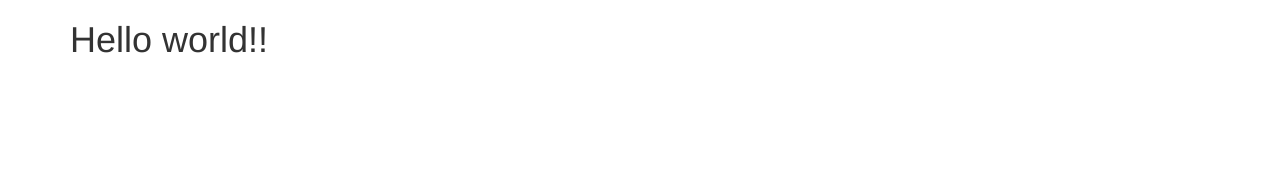
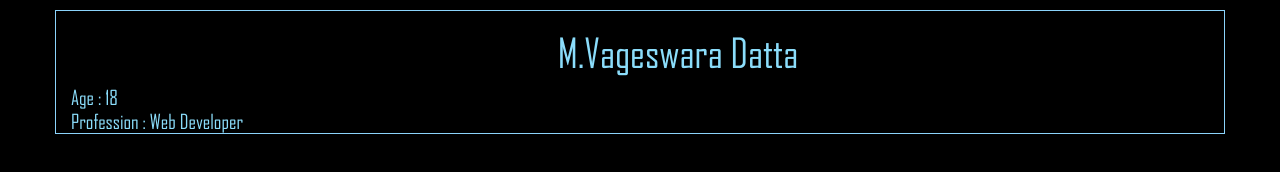
Before and after one commit to Datta973/Datta973.github.io, a plain HTML site: page index.html in a window 1280 px wide. Drawn offline with nearby package versions, Linux system fonts and the light colour scheme.

Commit message:
trying to add jarvis look

```diff
--- a/index.html
+++ b/index.html
@@ -2,14 +2,26 @@
 <meta charset="utf-8">
 <meta name="viewport" content="width=device-width, initial-scale=1">
 <link rel="stylesheet" href="library/bootstrap/css/bootstrap.min.css">
+<link rel="stylesheet" href="library/jquery/jquery-ui/jquery-ui.min.css">
+<link rel="stylesheet" href="src/css/style.css">
 <script src="library/jquery/jquery.min.js"></script>
+<script src="library/jquery/jquery-ui/jquery-ui.min.js"></script>
 <script src="library/bootstrap/js/bootstrap.min.js"></script>
-<title>About Datta</title>
+<title>About</title>
 
 <body>
-    <div class="container" >
-        <h1>Hello world!!</h1>
+    <div class="container">
+
+        <div class="row">
+            <h1 id='title'>M.Vageswara Datta</h1>
+        </div>
+        <div id='stats'>
+            <div>Age : 18</div>
+            <div>Profession : Web Developer</div>
+
+        </div>
     </div>
+    <script src="src/js/worker.js"></script>
 </body>
 
 </html>
```
